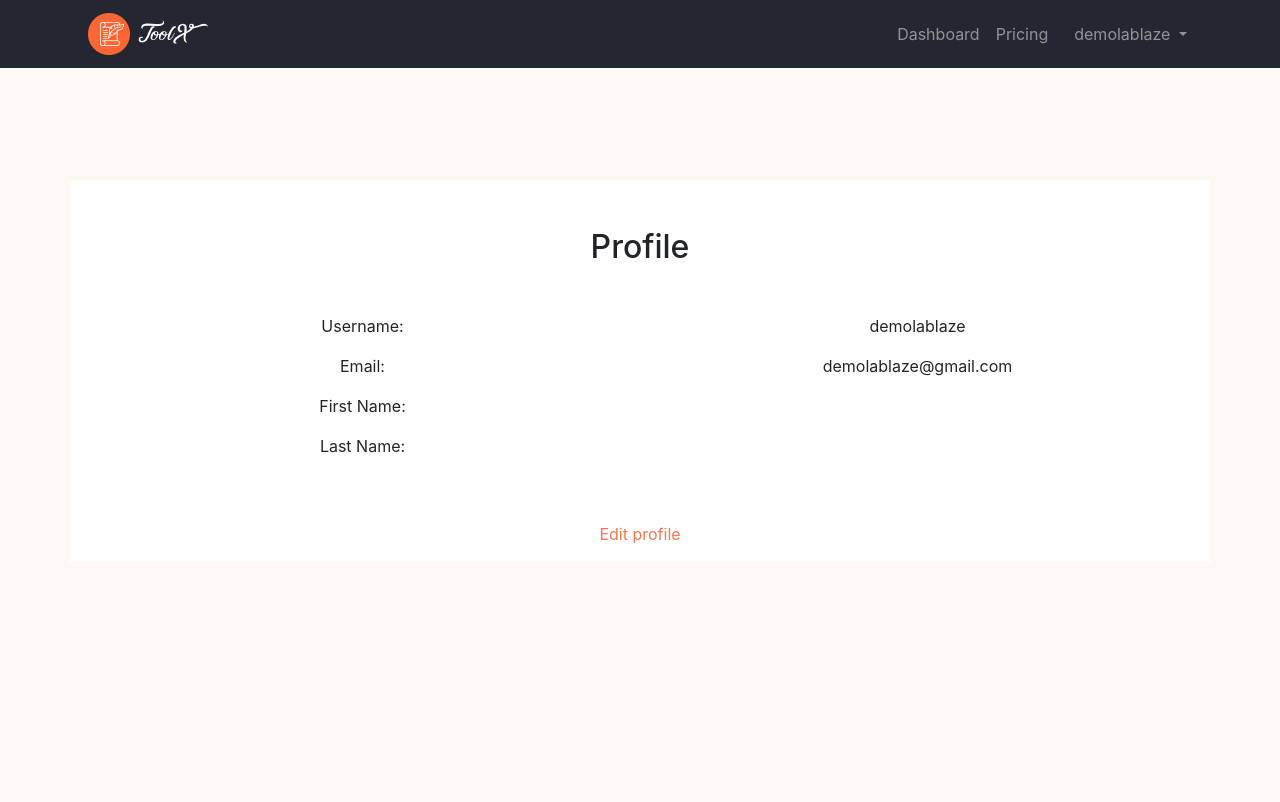
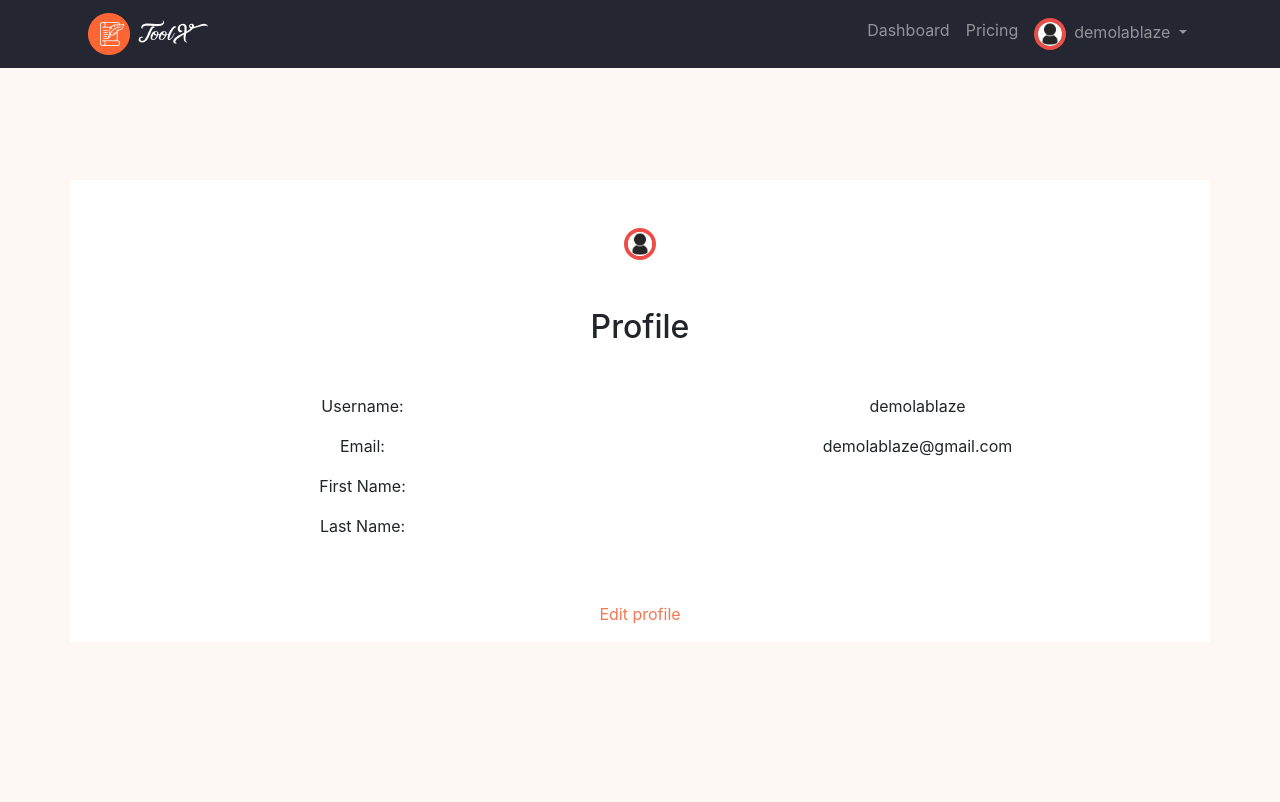
Before and after one commit to AzeezBello/toolx, a Django app: page /profile/ in a window 1280 px wide. Shown: the top 802 px of the page. Run offline with Django 3.2, Linux system fonts and the light colour scheme; a user stored in the database is signed in; data comes from the database, SQL or seed files in the repository; both versions use the stored data as it was after the commit; some libraries are stand-ins or nearby versions.

Commit message:
profile pic done

```diff
--- a/instant_generator/models.py
+++ b/instant_generator/models.py
@@ -29,9 +29,9 @@ class InstantGenerator(models.Model):
 
 
 class Profile(models.Model):
-    user = models.OneToOneField(User, on_delete=models.CASCADE)
+    user = models.OneToOneField(User, on_delete=models.CASCADE, related_name="profile")
     birth_date = models.DateField(null=True, blank=True)
-    avatar = models.ImageField(upload_to='avatar', default='media/avatar/default.png')
+    avatar = models.ImageField(upload_to='avatar', blank=True, default='media/avatar/default.png')
     email_confirmed = models.BooleanField(default=False)
 
     def __str__(self):
--- a/instant_generator/templates/icon-bar.html
+++ b/instant_generator/templates/icon-bar.html
@@ -11,7 +11,7 @@
   <a href="/create"><i class="fa fa-plus"></i></a>
   <a href="/my_adcopies"><i class="fa fa-th-large"></i></a>
   <a href="/logout"><i class="fas fa-sign-out-alt"></i></a>
-<!--  <a  href="/logout"><img src={{ user.profile.avatar }} alt="pic"></a>-->
+  <a  href="/profile"><img class="avatar rounded-circle" src={{ user.profile.avatar.url }} alt="pic"></a>
 </div>
 
 {% endblock icon-bar %}
--- a/static/css/toolx.css
+++ b/static/css/toolx.css
@@ -125,6 +125,10 @@ a:hover{
     border-color:  #242732;
     color: #FFFFFF;
 }
+.avatar{
+    max-width: 2em;
+    border: 4px solid #ED4D47;
+}
 footer{
     background: #333748;
     color: #FFFFFF;
@@ -137,7 +141,6 @@ footer .footer-copyright{
     background: rgba(0, 0, 0, 0.25);
     border-radius: 0px;
 }
-
 
 .sidebar-form input.form-control {
     border: none !important;
--- a/templates/nav.html
+++ b/templates/nav.html
@@ -22,31 +22,21 @@
            {% if user.is_authenticated %}
                 <li class="nav-item dropdown">
                     <a class="nav-link dropdown-toggle" href="#" id="navbarDropdownMenuLink" role="button" data-toggle="dropdown" aria-haspopup="true" aria-expanded="false">
-                         <img class="rounded-circle"  src="{{ profile.avatar.url }}" style="max-width: 2em; margin-right: 10px;">{{ user.username }}
+                         <img class="avatar rounded-circle mr-2" src="{{ user.profile.avatar.url  }}">{{ user.username }}
                     </a>
                     <div class="dropdown-menu" aria-labelledby="navbarDropdownMenuLink">
                         <a class="dropdown-item" href="/profile">Profile</a>
                         <a class="dropdown-item" href="/logout">Logout</a>
                     </div>
                 </li>
-
                 {% else %}
-
                 <li class="nav-item">
                   <a class="nav-link" href="/login"><b>Login</b></a>
                 </li>
                 <li class="nav-item">
                     <a href="/signup" ><button type="button" class=" xbtn-primary btn btn-primary">Sign Up Free</button></a>
                 </li>
-
-
            {% endif %}
-
-
-
-
-
-
 
       </ul>
     </div>
--- a/templates/registration/profile.html
+++ b/templates/registration/profile.html
@@ -9,11 +9,11 @@
 {% block nav %} {% include 'nav.html' %} {% endblock nav %}
 </header>
 
-<div class="container bg-white profilecontainer" style="margin-top: 7rem">
+<div class="container bg-white" style="margin-top: 7rem">
     <div class="row text-center">
         <div class="col-lg-12">
             <div class="mt-5 mb-5">
-
+                <img class="avatar rounded-circle" src={{ user.profile.avatar.url }} alt="pic">
             </div>
             <h2 class="">Profile</h2>
                 <div class="container mt-5">
```
Also changed, not shown: instant_generator/admin.py (+6 -1 lines), db.sqlite3, instant_generator/migrations/0010_auto_20200518_2307.py (added), instant_generator/migrations/0011_auto_20200518_2332.py (added), media/avatar/clarke-sanders-ybPJ47PMT_M-unsplash-scaled.jpg (added), media/avatar/default_sjP5aI3.png (added). Lines whose indentation alone changed are shown as unchanged.
